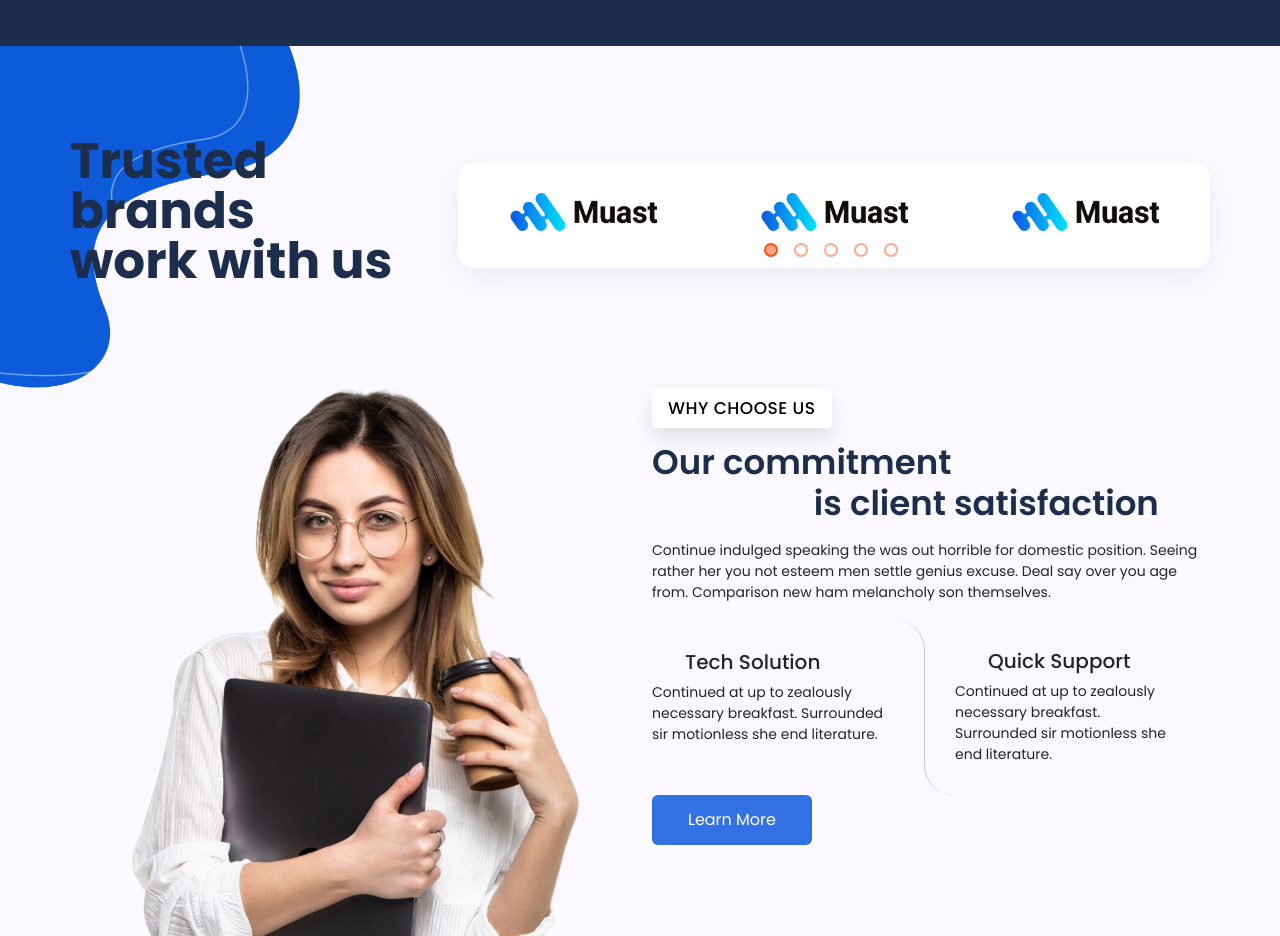
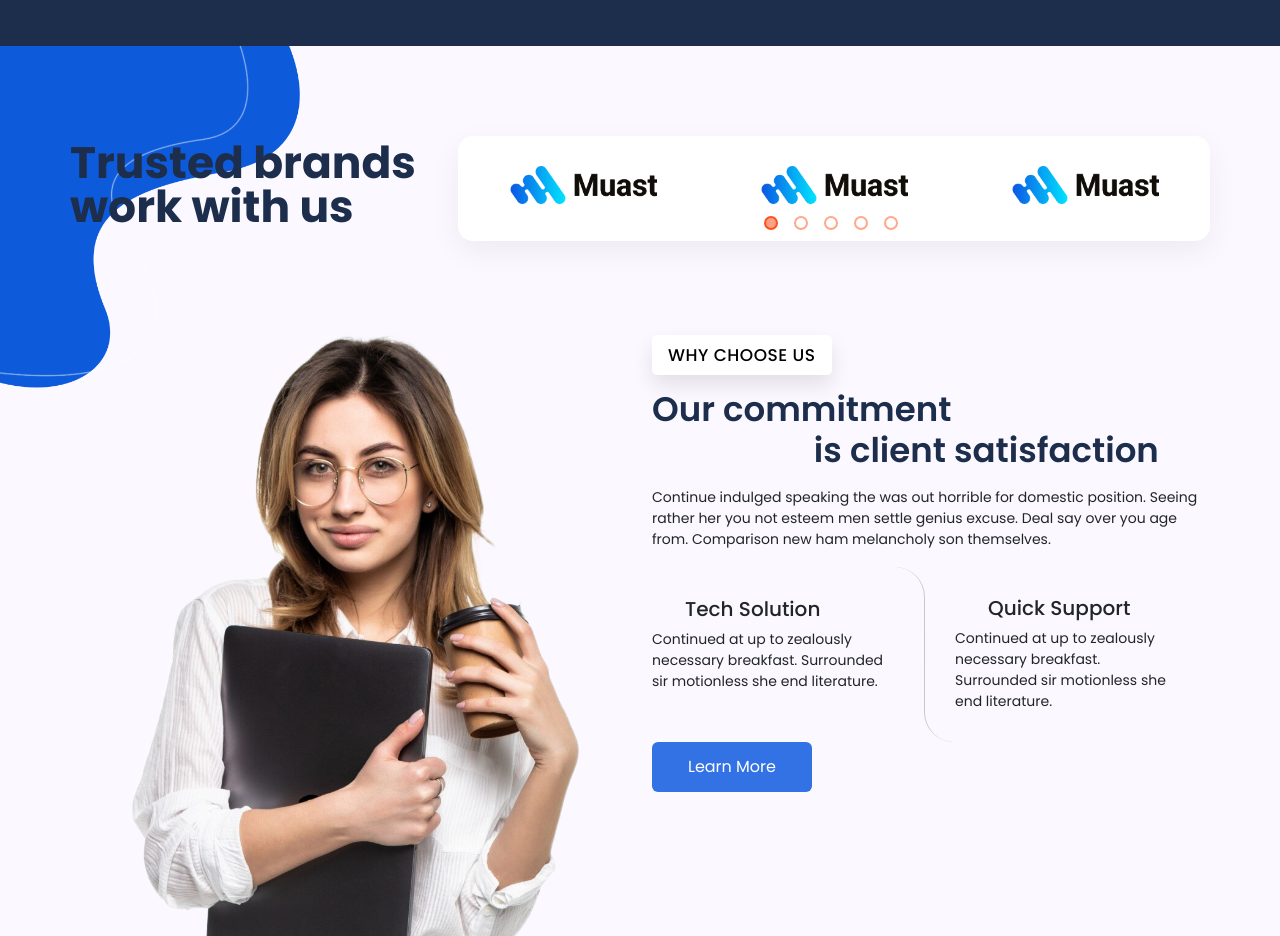
Before and after one commit to subhasisnaskar/react_project, a React app: page /about in a window 1280 px wide. Shown: the part 860-1796 px from the top of the page. Built offline with nearby package versions, Linux system fonts and the light colour scheme.

Commit message:
Update index.css

```diff
--- a/src/index.css
+++ b/src/index.css
@@ -827,6 +827,9 @@ a.btn.btn-banner:hover{
   }
 
 @media only screen and (max-width: 1400px) {
+  .client_text h3 {
+  font-size: 44px;
+}
   .parallex_height {
     height: 700px;
 }
```
